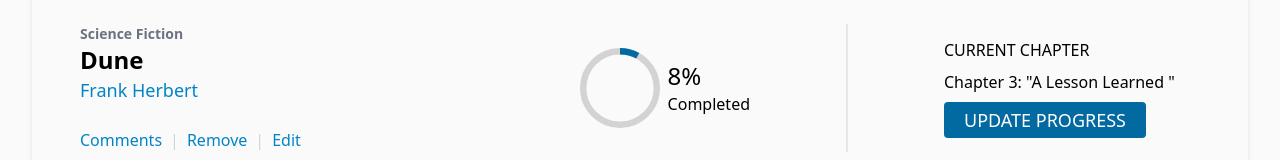
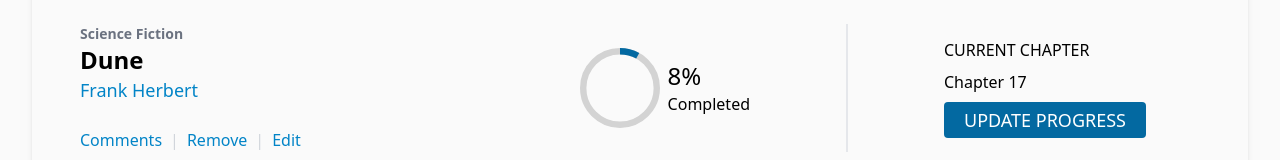
Before and after one commit to Sboursen/BookstoreCMS, a React (Create React App) app: page / in a window 1280 px wide. Shown: the part 402-562 px from the top of the page. Built offline with nearby package versions, Linux system fonts and the light colour scheme.

Commit message:
Display books from the Redux store using useSelector

```diff
--- a/src/App.js
+++ b/src/App.js
@@ -3,7 +3,6 @@
 import Categories from './routes/categories/categories';
 import NoMatch from './routes/no-match/no-match';
 import Header from './components/header/header';
-
 
 export default function App() {
   return (
--- a/src/redux/configureStore.js
+++ b/src/redux/configureStore.js
@@ -6,8 +6,8 @@
 import bookReducer from './books/books';
 
 const rootReducer = combineReducers({
-  book: bookReducer,
-  cat: categoriesReducer,
+  books: bookReducer,
+  categories: categoriesReducer,
 });
 
 const store = createStore(rootReducer);
--- a/src/routes/books/books.js
+++ b/src/routes/books/books.js
@@ -1,31 +1,31 @@
 import React from 'react';
+import { useSelector } from 'react-redux';
 import BookCard from '../../components/book-card/book-card';
 import Form from '../../components/form/from';
 
 export default function Books() {
+  const books = useSelector((store) => store.books);
+
+  const bookList = books.map((book) => {
+    const {
+      id, chapter, percent, genre, title, author,
+    } = book;
+
+    return (
+      <BookCard
+        key={id}
+        chapter={chapter}
+        percent={percent}
+        genre={genre}
+        title={title}
+        author={author}
+      />
+    );
+  });
+
   return (
     <main className="flex flex-col mb-24 bg-[#fafafa]">
-      <BookCard
-        chapter="Chapter 17"
-        percent={64}
-        genre="Action"
-        title="The Hunger Games"
-        author="Suzanne Collins"
-      />
-      <BookCard
-        chapter='Chapter 3: "A Lesson Learned "'
-        percent={8}
-        genre="Science Fiction"
-        title="Dune"
-        author="Frank Herbert"
-      />
-      <BookCard
-        chapter="Introduction"
-        percent={0}
-        genre="Economy"
-        title="Capital in the Twenty-First Century"
-        author="Suzanne Collins"
-      />
+      {bookList}
       <Form />
     </main>
   );
```
